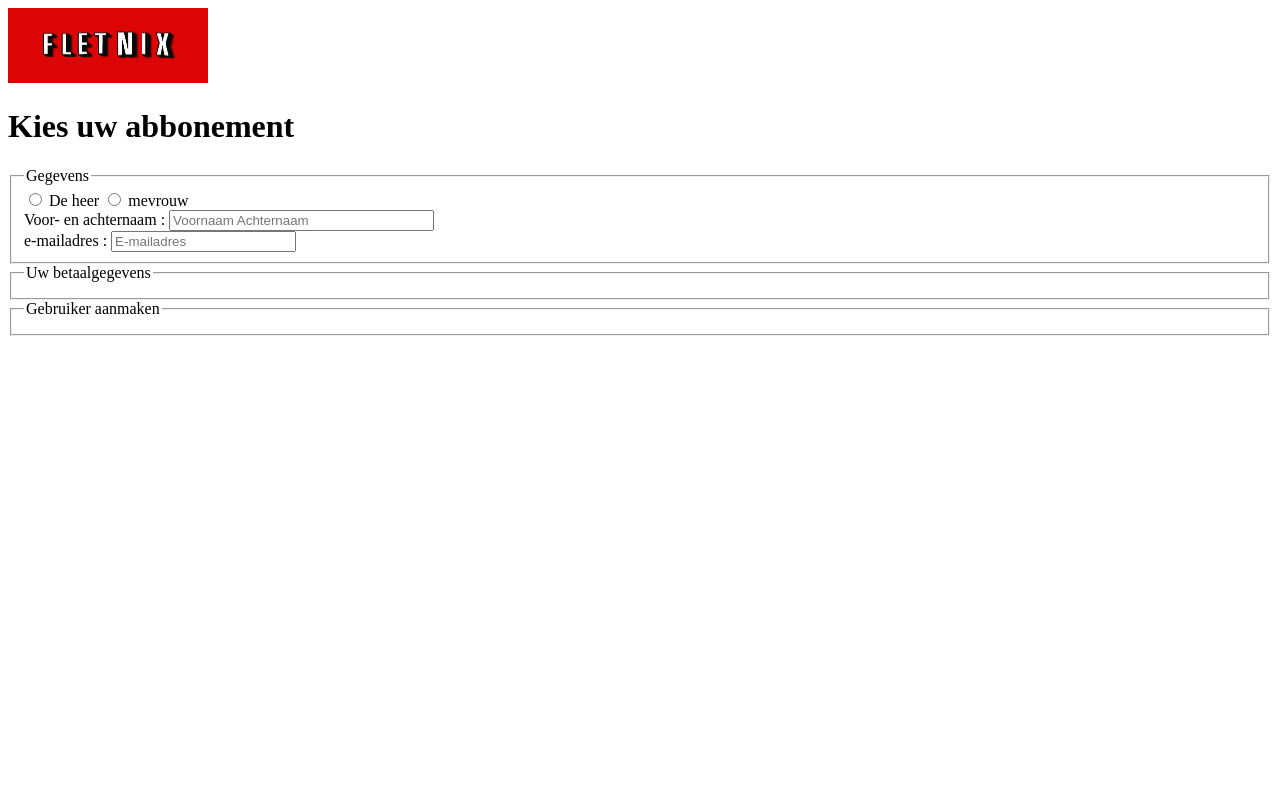
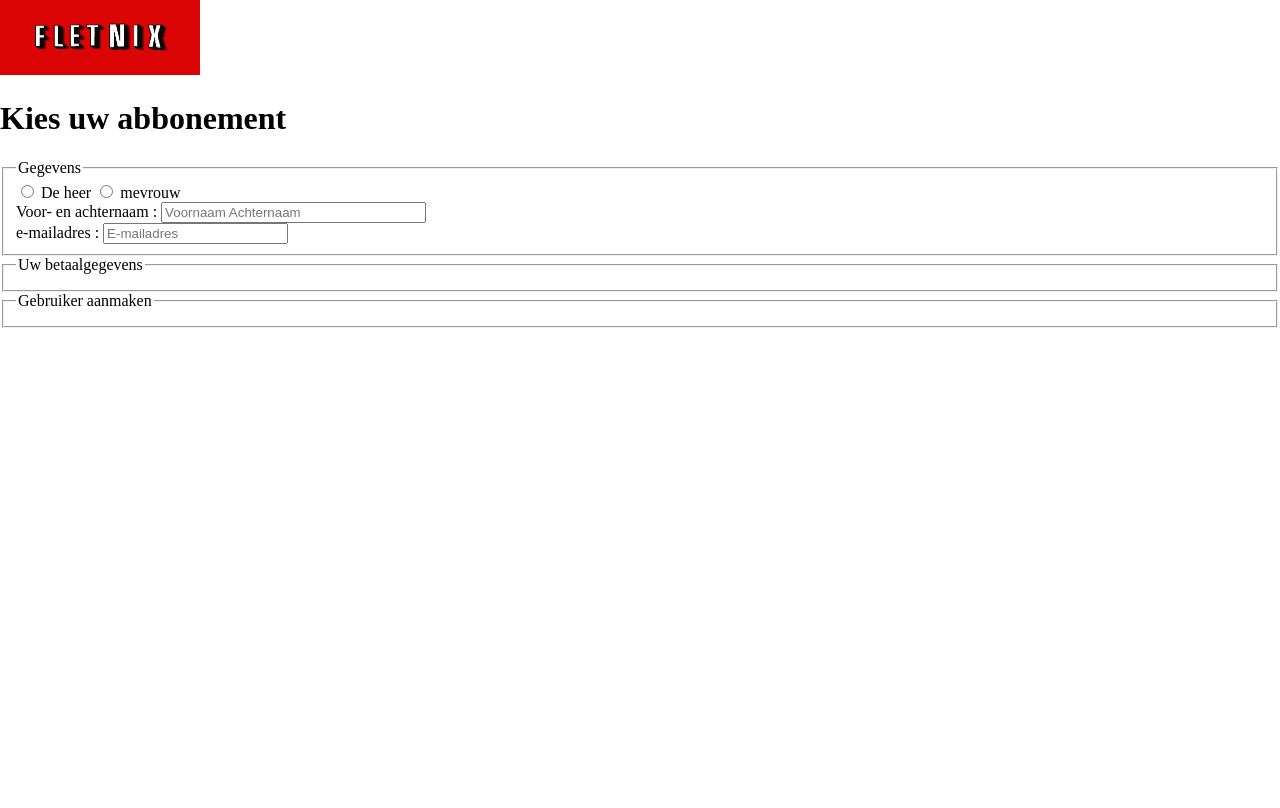
Before and after one commit to GGWPs/Fletnix, a PHP site: page /abonnement.html in a window 1280 px wide. After the commit the page ends 328 px from the top, so only its background shows below. Run offline with PHP 8.4, Linux system fonts and the light colour scheme.

Commit message:
kaene abonnement pushen

```diff
--- a/css/basisstijlen.css
+++ b/css/basisstijlen.css
@@ -1,12 +1,14 @@
 html{
     height: 100%;
-    marge:o;
+    width:100%;
+    margin: 0;
     padding:0;
 
 }
 body {
     height: 100%;
-    marge:o;
+    width: 100%;
+    margin:0;
     padding:0;
 
 }
```
Also changed, not shown: aanmeldpagina.html (+3 -4 lines).
